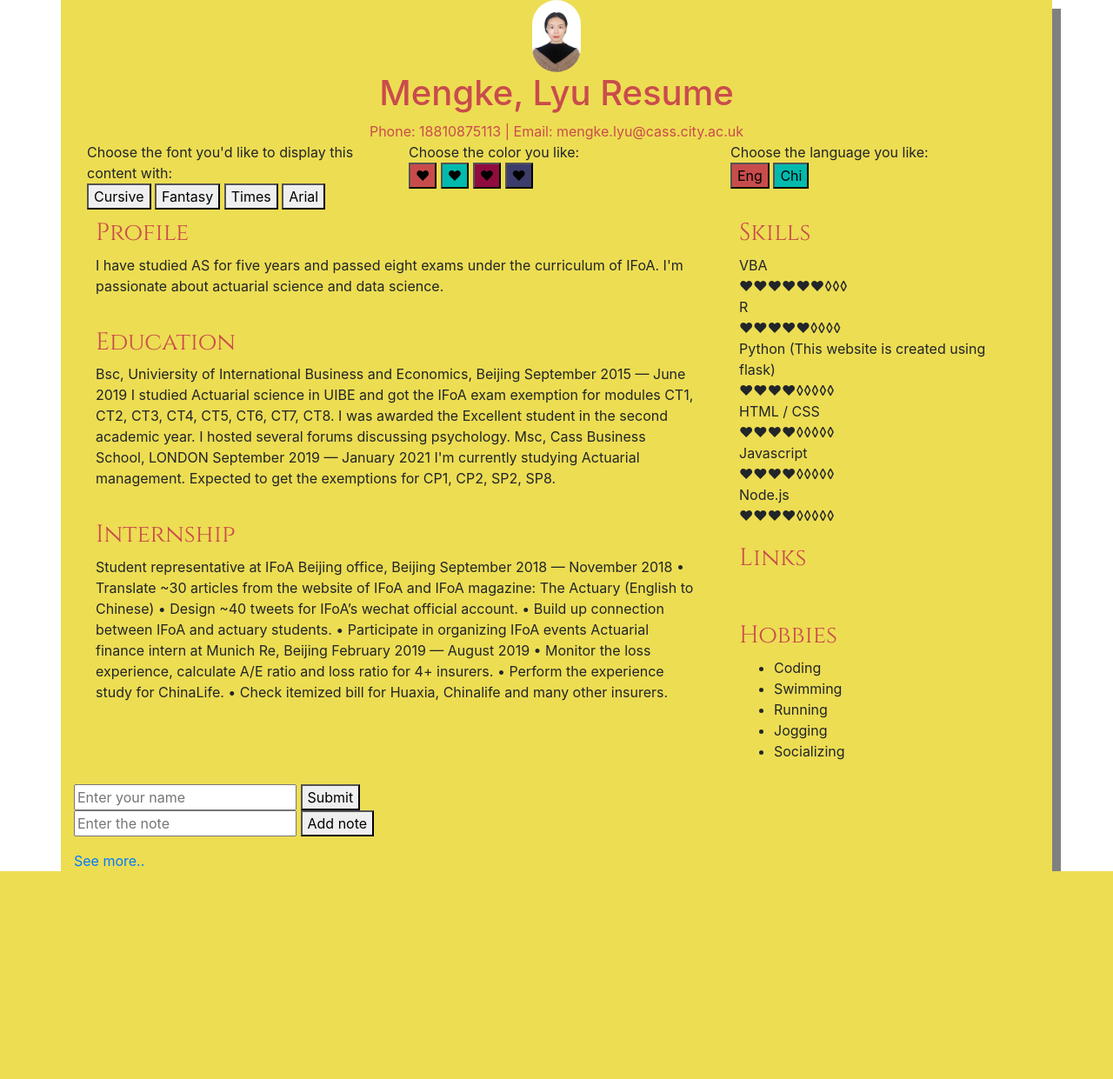
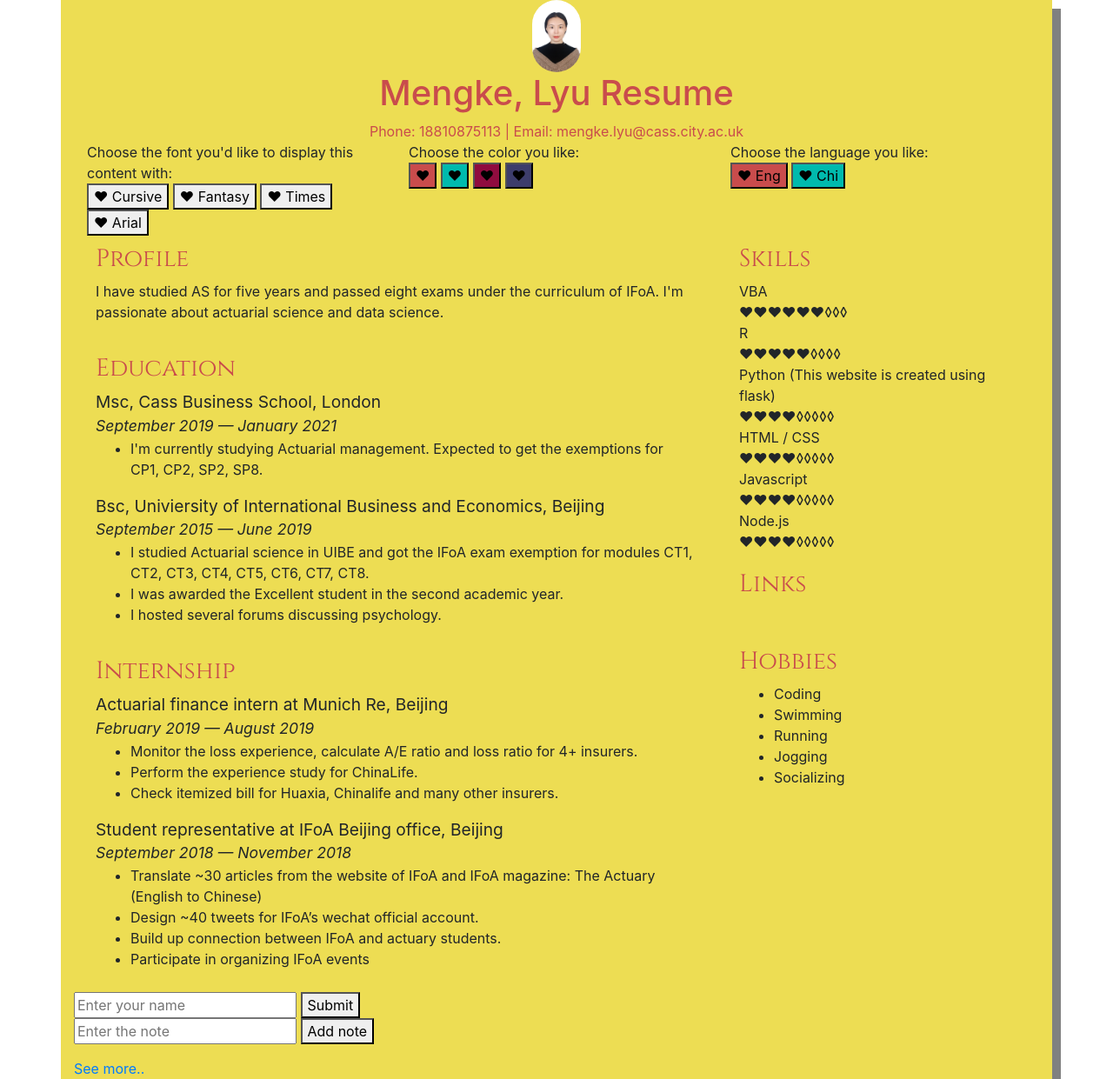
Before and after one commit to Mengkee/Resume, a Flask app: page / in a window 1280 px wide. Shown: the whole page at 87% size. Before the commit the page ends 1002 px from the top, so only its background shows below. Run offline with Flask 2, Linux system fonts and the light colour scheme; some libraries are stand-ins or nearby versions; some web fonts are replaced.

Commit message:
first commit

```diff
--- a/static/style/mainpage.css
+++ b/static/style/mainpage.css
@@ -20,6 +20,13 @@
   font-family: 'Cinzel', serif;
 
 }
+.title {
+  font-size: 120%;
+}
+.time {
+  font-style: italic;
+  font-size: 110%;
+}
 .heading {
   text-align: center;
 }
@@ -33,3 +40,21 @@
 .block {
   padding: 10px;
 }
+
+div#content {
+    display: none;
+    }
+
+div#loading {
+    top:25%;
+    left: 25%;
+    right: 25%;
+    margin: auto;
+    position: absolute;
+    z-index: 1000;
+    background-position: center;
+    width: 1600px;
+    height: 240px;
+    background: url(../img/loadingimage.gif) no-repeat;
+    cursor: wait;
+    }
--- a/templates/index.html
+++ b/templates/index.html
@@ -23,32 +23,72 @@
       </div>
       <div class="block">
         <h3>Education</h3>
-        <p>Bsc, Univiersity of International Business and Economics, Beijing
+          <div class="title"> Msc, Cass Business School, London</div>
+            <div class="time">
+              September 2019 — January 2021
+            </div>
+            <ul>
+              <li>
+                I'm currently studying Actuarial management.
+                Expected to get the exemptions for CP1, CP2, SP2, SP8.
+              </li>
+            </ul>
+       <div class="title">Bsc, Univiersity of International Business and Economics, Beijing</div>
+          <div class="time">
             September 2015 — June 2019
+          </div>
+          <ul>
+            <li>
               I studied Actuarial science in UIBE and got the IFoA exam exemption for modules CT1, CT2, CT3, CT4,
               CT5, CT6, CT7, CT8.
+            </li>
+            <li>
               I was awarded the Excellent student in the second academic year.
+            </li>
+            <li>
               I hosted several forums discussing psychology.
-          Msc, Cass Business School, LONDON
-          September 2019 — January 2021
-          I'm currently studying Actuarial management.
-          Expected to get the exemptions for CP1, CP2, SP2, SP8.</p>
+            </li>
+          </ul>
       </div>
       <div class="block">
         <h3>Internship</h3>
-        <p>
-          Student representative at IFoA Beijing office, Beijing
+        <div class="title">Actuarial finance intern at Munich Re, Beijing</div>
+          <div class="time">
+            February 2019 — August 2019
+          </div>
+          <ul>
+            <li>
+              Monitor the loss experience, calculate A/E ratio and loss ratio for 4+ insurers.
+            </li>
+            <li>
+              Perform the experience study for ChinaLife.
+            </li>
+            <li>
+              Check itemized bill for Huaxia, Chinalife and many other insurers.
+            </li>
+          </ul>
+
+          <div class="title"> Student representative at IFoA Beijing office, Beijing</div>
+            <div class="time">
               September 2018 — November 2018
-          • Translate ~30 articles from the website of IFoA and IFoA magazine: The Actuary (English to Chinese)
-          • Design ~40 tweets for IFoA’s wechat official account.
-          • Build up connection between IFoA and actuary students.
-          • Participate in organizing IFoA events
-          Actuarial finance intern at Munich Re, Beijing
-          February 2019 — August 2019
-          • Monitor the loss experience, calculate A/E ratio and loss ratio for 4+ insurers.
-          • Perform the experience study for ChinaLife.
-          • Check itemized bill for Huaxia, Chinalife and many other insurers.
-        </p>
+            </div>
+            <ul>
+              <li>
+                Translate ~30 articles from the website of IFoA and IFoA magazine: The Actuary (English to Chinese)
+              </li>
+              <li>
+                Design ~40 tweets for IFoA’s wechat official account.
+              </li>
+              <li>
+                Build up connection between IFoA and actuary students.
+              </li>
+              <li>
+                Participate in organizing IFoA events
+              </li>
+            </ul>
+
+
+
       </div>
     </div>
     <div class="col-sm-4">
--- a/templates/layout.html
+++ b/templates/layout.html
@@ -11,6 +11,14 @@
      <link rel="stylesheet" href="https://stackpath.bootstrapcdn.com/bootstrap/4.3.1/css/bootstrap.min.css" integrity="sha384-ggOyR0iXCbMQv3Xipma34MD+dH/1fQ784/j6cY/iJTQUOhcWr7x9JvoRxT2MZw1T" crossorigin="anonymous">
      <link rel= "stylesheet" type= "text/css" href= "{{ url_for('static',filename='style/mainpage.css') }}">
       <meta charset="utf-8">
+      <script type="text/javascript">// <![CDATA[
+        function preloader(){
+
+            document.getElementById("loading").style.display = "none";
+            document.getElementById("content").style.display = "block";
+        }//preloader
+        window.onload = window.setTimeout(preloader, 3000);
+// ]]></script>
       <style media="screen">
     h1 {
       color: {{ color }};
@@ -28,6 +36,7 @@
   </head>
 
   <body>
+  <div id="content">
     <div class="container" id="main">
       <div class="row">
         <div class="col-sm">
@@ -44,10 +53,10 @@
         <input type="submit" name="button" value="Times">
         <input type="submit" name="button" value="Arial"> -->
 
-        <button type="submit" name="button" value="cursive">Cursive</button>
-        <button type="submit" name="button" value="fantasy">Fantasy </button>
-        <button type="submit" name="button" value="Times"> Times</button>
-        <button type="submit" name="button" value="Arial">Arial </button>
+        <button type="submit" name="button" value="cursive">&hearts;	Cursive</button>
+        <button type="submit" name="button" value="fantasy">&hearts;	Fantasy </button>
+        <button type="submit" name="button" value="Times">&hearts;	 Times</button>
+        <button type="submit" name="button" value="Arial">&hearts;	Arial </button>
       </form>
     </div>
     <div class="col-sm">
@@ -62,16 +71,20 @@
     <div class="col-sm">
       Choose the language you like:
       <form class="" action="{{ url_for('font') }}" method="post">
-        <button type="submit" name="LAN" value="ENG" style="background: #c94c4c">Eng</button>
-        <button type="submit" name="LAN" value="CHI"style="background: #00baad">Chi</button>
+        <button type="submit" name="LAN" value="ENG" style="background: #c94c4c">&hearts;	Eng</button>
+        <button type="submit" name="LAN" value="CHI"style="background: #00baad">&hearts;	Chi</button>
       </form>
+      </div>
     </div>
   </div>
-</div>
     {% block body %}
     {% endblock %}
+        </div>
+        </div>
+      </div>
     </div>
-    </div>
+    <div id="loading">
+
     </div>
   </body>
 </html>
```
Also changed, not shown: README.md, static/img/loadingimage.gif (added), static/img/loadingimage2.gif (added), static/img/loadingimage3.gif (added), 2 other files. Lines whose indentation alone changed are shown as unchanged.
